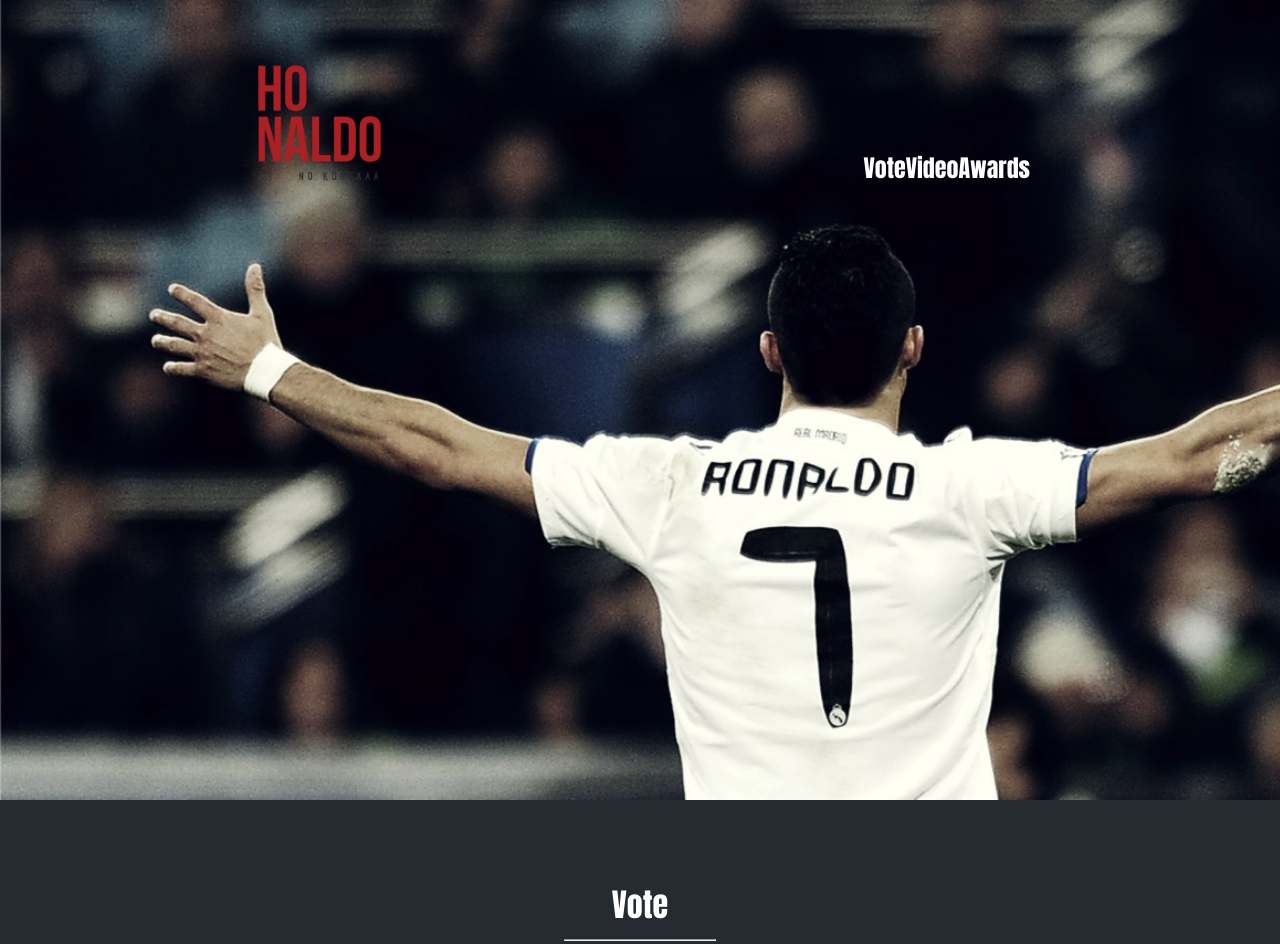
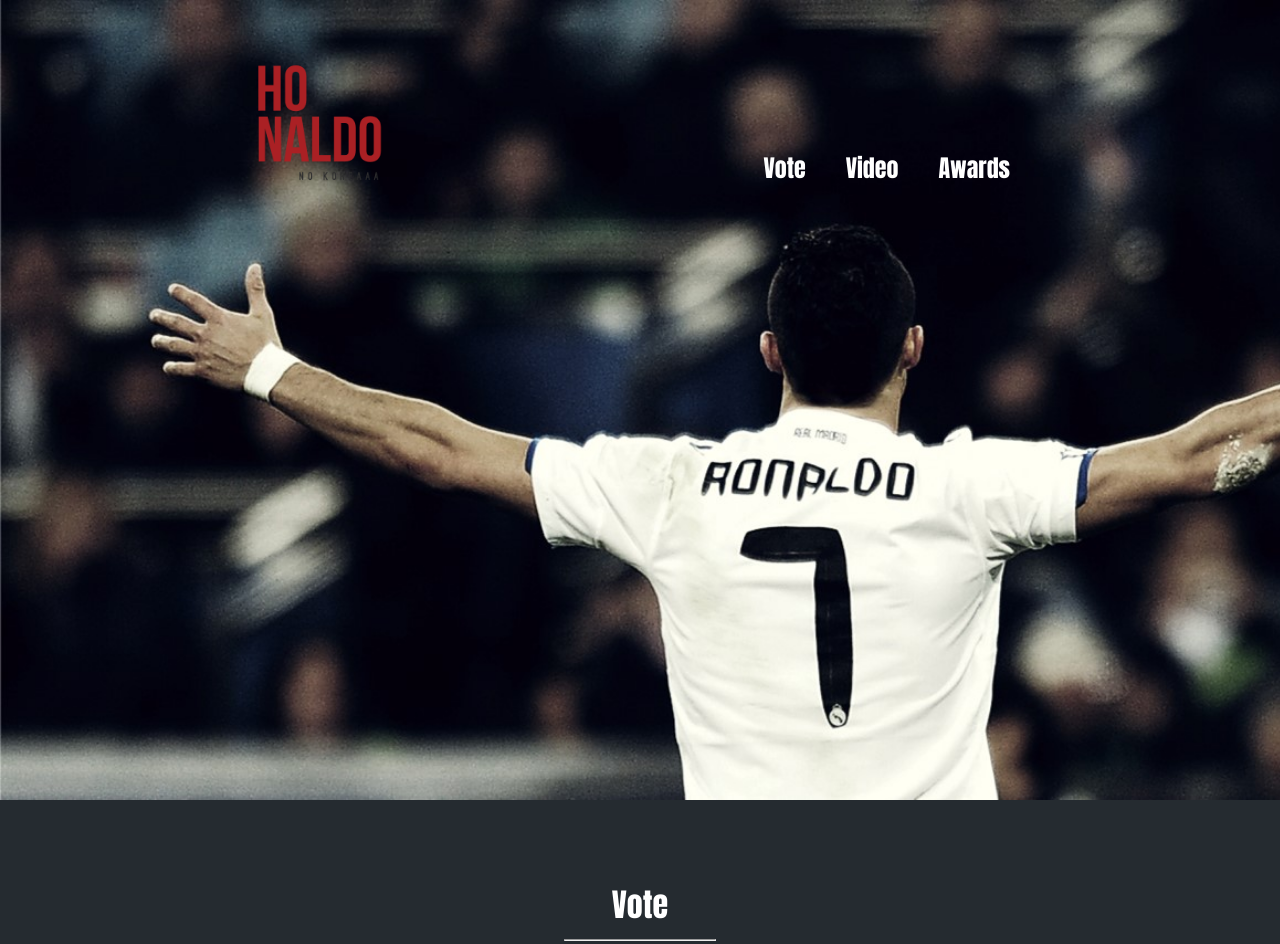
Before and after one commit to osw00817/Ronaldo, a plain HTML site: page index.html in a window 1280 px wide. Shown: the top 944 px of the page. Drawn offline with nearby package versions, Linux system fonts and the light colour scheme.

Commit message:
Update Nav.css

```diff
--- a/Nav.css
+++ b/Nav.css
@@ -29,8 +29,8 @@
     color:white;
     text-decoration: none;
     margin-top:150px;
-    margin-right:0px;
-    margin-left:0px;
+    margin-right:20px;
+    margin-left:20px;
     float:right;
 }
 
```
